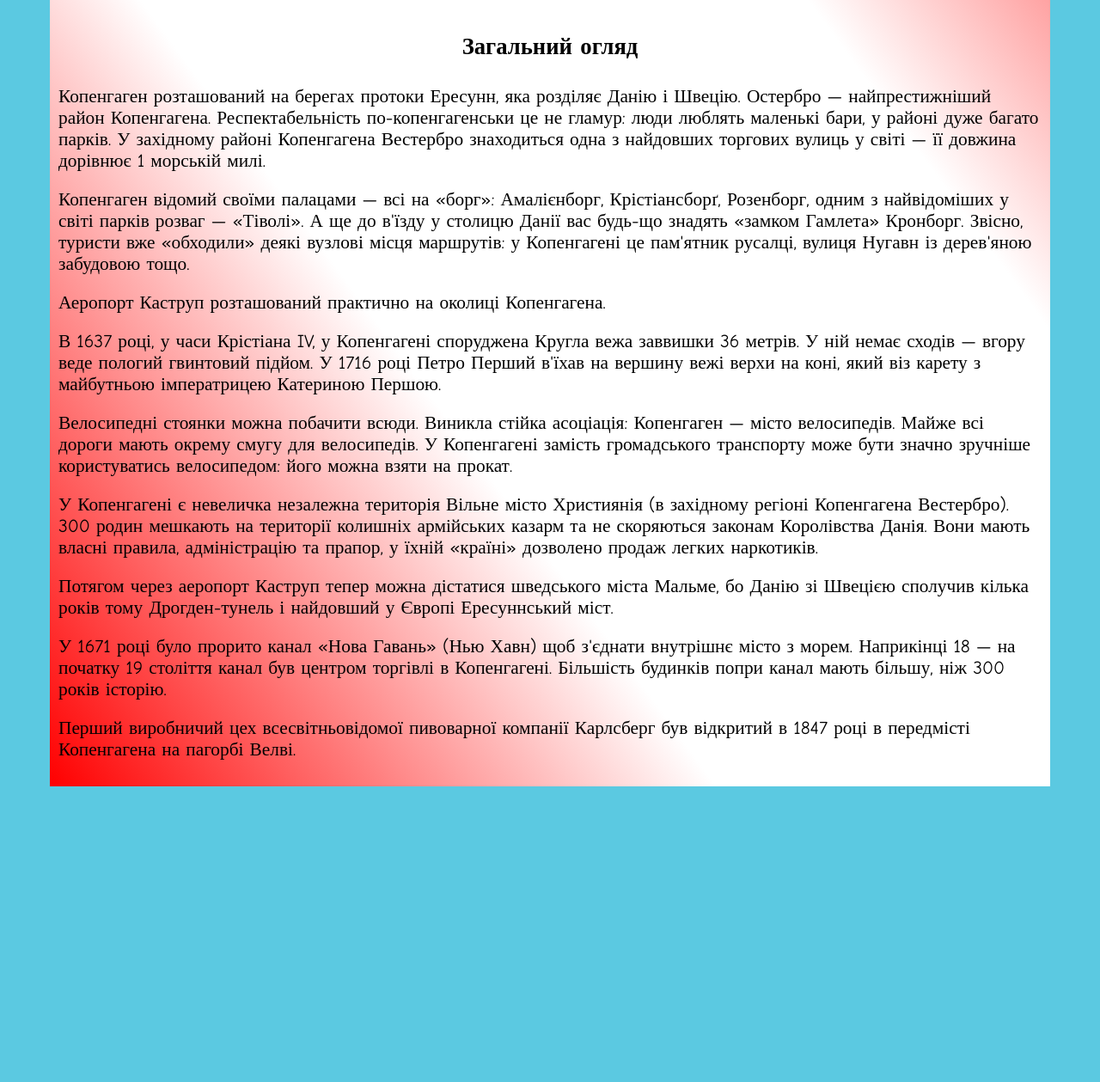
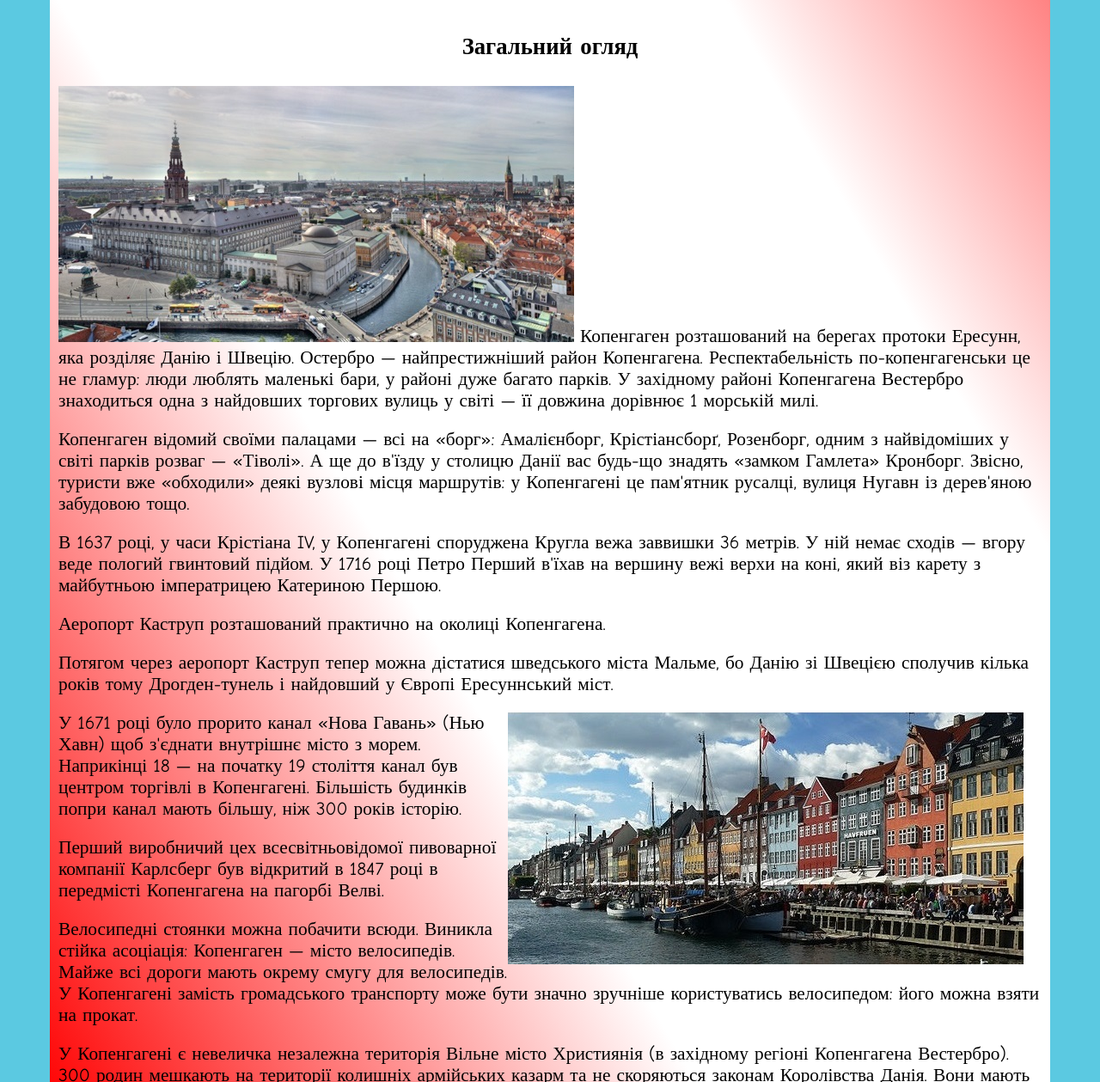
Before and after one commit to BSvitlana/BSvitlana.github.io, a plain HTML site: page capital.html in a window 1280 px wide. Shown: the part 759-2018 px from the top of the page at 86% size. Before the commit the page ends 1732 px from the top, so only its background shows below. Drawn offline with Linux system fonts and the light colour scheme.

Commit message:
Capital and places images

```diff
--- a/capital.html
+++ b/capital.html
@@ -28,24 +28,28 @@
 У 1167 р. близько села Хавн (дан. Havn) архієпископ Абсалон спорудив замок на захист від піратів і оточив Хавн укріпленнями. Пізніше замок розвинувся в данську столицю Копенгаген. Ще в XIX столітті данці м. Копенгаген називали Аксельштадтом, від одного з імен згаданого єпископа.
 </p>
 <h2>Загальний огляд</h2>
-<p>Копенгаген розташований на берегах протоки Ересунн, яка розділяє Данію і Швецію. Остербро — найпрестижніший район Копенгагена. Респектабельність по-копенгагенськи це не гламур: люди люблять маленькі бари, у районі дуже багато парків. У західному районі Копенгагена Вестербро знаходиться одна з найдовших торгових вулиць у світі — її довжина дорівнює 1 морській милі.
+<p>
+<img class="left" src="Copenhagen_Square.jpg">
+Копенгаген розташований на берегах протоки Ересунн, яка розділяє Данію і Швецію.
+Остербро — найпрестижніший район Копенгагена. Респектабельність по-копенгагенськи це не гламур: люди люблять маленькі бари, у районі дуже багато парків. У західному районі Копенгагена Вестербро знаходиться одна з найдовших торгових вулиць у світі — її довжина дорівнює 1 морській милі.
 </p>
 <p>Копенгаген відомий своїми палацами — всі на «борг»: Амалієнборг, Крістіансборґ, Розенборг, одним з найвідоміших у світі парків розваг — «Тіволі». А ще до в'їзду у столицю Данії вас будь-що знадять «замком Гамлета» Кронборг. Звісно, туристи вже «обходили» деякі вузлові місця маршрутів: у Копенгагені це пам'ятник русалці, вулиця Нугавн із дерев'яною забудовою тощо.
 </p>
+<p>В 1637 році, у часи Крістіана IV, у Копенгагені споруджена Кругла вежа заввишки 36 метрів. У ній немає сходів — вгору веде пологий гвинтовий підйом. У 1716 році Петро Перший в'їхав на вершину вежі верхи на коні, який віз карету з майбутньою імператрицею Катериною Першою.
+</p>
 <p>Аеропорт Каструп розташований практично на околиці Копенгагена.
 </p>
-<p>В 1637 році, у часи Крістіана IV, у Копенгагені споруджена Кругла вежа заввишки 36 метрів. У ній немає сходів — вгору веде пологий гвинтовий підйом. У 1716 році Петро Перший в'їхав на вершину вежі верхи на коні, який віз карету з майбутньою імператрицею Катериною Першою.
+<p>Потягом через аеропорт Каструп тепер можна дістатися шведського міста Мальме, бо Данію зі Швецією сполучив кілька років тому Дрогден-тунель і найдовший у Європі Ересуннський міст.
 </p>
+<p>
+<img class="right" src="Copenhagen_Boats.jpg">
+У 1671 році було прорито канал «Нова Гавань» (Нью Хавн) щоб з'єднати внутрішнє місто з морем. Наприкінці 18 — на початку 19 століття канал був центром торгівлі в Копенгагені. Більшість будинків попри канал мають більшу, ніж 300 років історію.
+</p>
+<p>Перший виробничий цех всесвітньовідомої пивоварної компанії Карлсберг був відкритий в 1847 році в передмісті Копенгагена на пагорбі Велві.</p>
 <p>Велосипедні стоянки можна побачити всюди. Виникла стійка асоціація: Копенгаген — місто велосипедів. Майже всі дороги мають окрему смугу для велосипедів. У Копенгагені замість громадського транспорту може бути значно зручніше користуватись велосипедом: його можна взяти на прокат.
 </p>
 <p>У Копенгагені є невеличка незалежна територія Вільне місто Християнія (в західному регіоні Копенгагена Вестербро). 300 родин мешкають на території колишніх армійських казарм та не скоряються законам Королівства Данія. Вони мають власні правила, адміністрацію та прапор, у їхній «країні» дозволено продаж легких наркотиків.
 </p>
-<p>Потягом через аеропорт Каструп тепер можна дістатися шведського міста Мальме, бо Данію зі Швецією сполучив кілька років тому Дрогден-тунель і найдовший у Європі Ересуннський міст.
-</p>
-<p>У 1671 році було прорито канал «Нова Гавань» (Нью Хавн) щоб з'єднати внутрішнє місто з морем. Наприкінці 18 — на початку 19 століття канал був центром торгівлі в Копенгагені. Більшість будинків попри канал мають більшу, ніж 300 років історію.
-</p>
-<p>Перший виробничий цех всесвітньовідомої пивоварної компанії Карлсберг був відкритий в 1847 році в передмісті Копенгагена на пагорбі Велві.</p>
-</p>
 </main>
 </body>
 </html>
```
Also changed, not shown: places.html (+5 -4 lines), Amalienborg.jpg (added), Copenhagen_Boats.jpg (added), Copenhagen_Square.jpg (added), Rosenborg.jpg (added), SHL_-_Black_Diamond.jpg (added).
